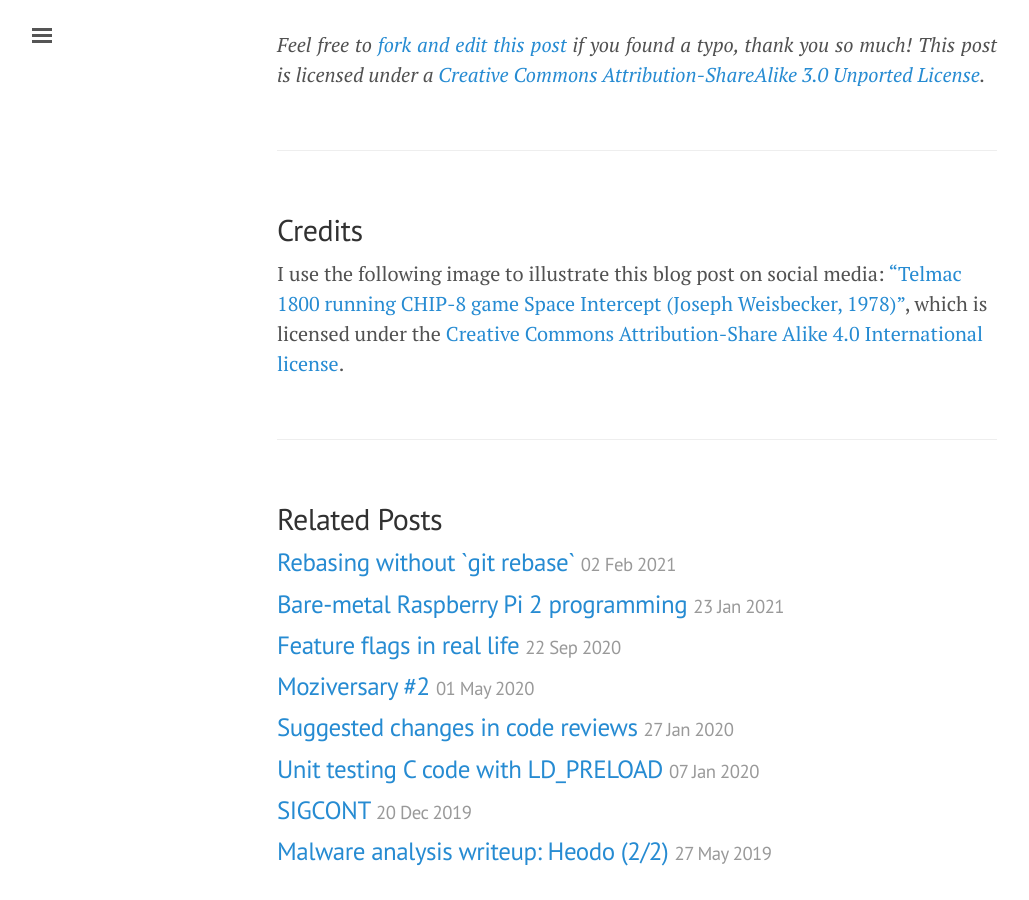
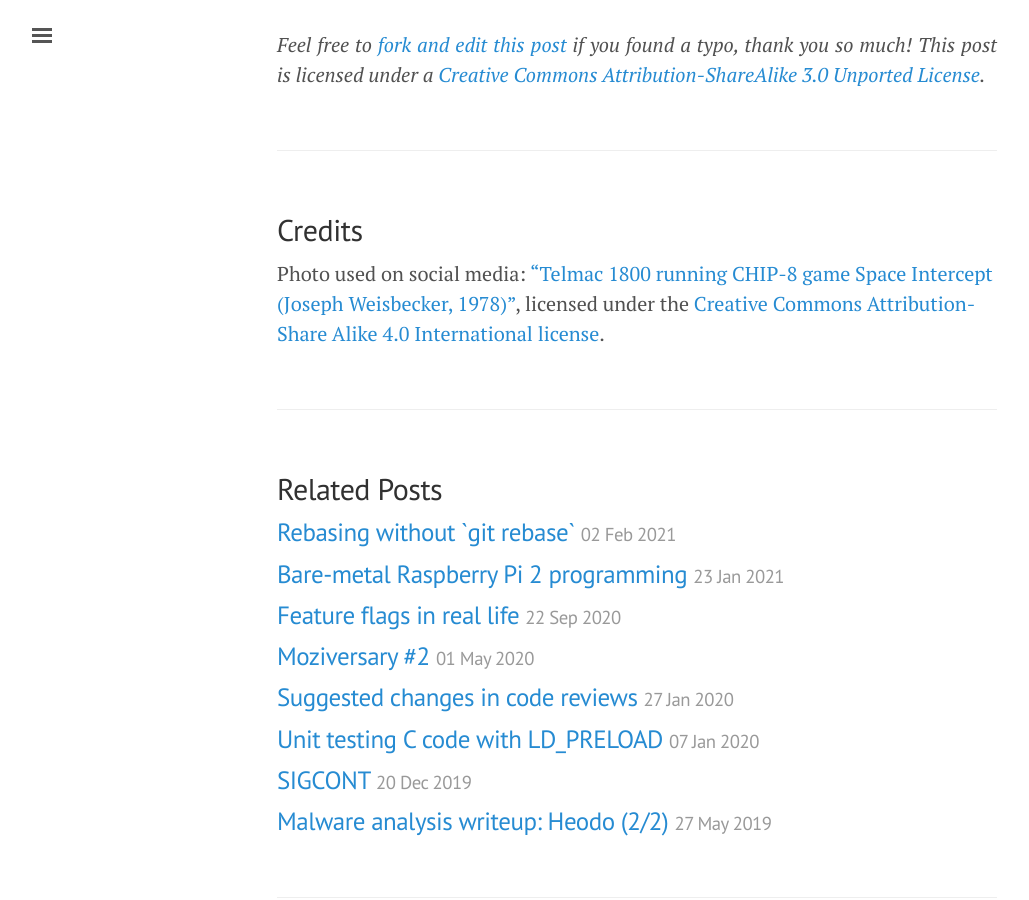
Before and after one commit to willdurand/willdurand.github.io, a Jekyll site: the page built from _posts/2021-01-27-introducing-chipolata-a-chip8-interpreter.md, in a window 1280 px wide and 900 px high, scrolled down 4099 px. Shown: the whole window, without its empty margins (3-1032 px from the left). Built offline with Jekyll 4.4.1, drawn with Linux system fonts in a browser that asks for light colours.

Commit message:
fix credits

```diff
--- a/_posts/2021-01-27-introducing-chipolata-a-chip8-interpreter.md
+++ b/_posts/2021-01-27-introducing-chipolata-a-chip8-interpreter.md
@@ -7,11 +7,10 @@ location: "Clermont-Fd, France"
 image: /images/posts/2021/01/chip8-space-intercept.webp
 tweet_id: 1354403109053861888
 credits: |
-  I use the following image to illustrate this blog post on social media:
-  ["Telmac 1800 running CHIP-8 game Space Intercept (Joseph Weisbecker,
-  1978)"](https://en.wikipedia.org/wiki/CHIP-8#/media/File:Space_intercept.png),
-  which is licensed under the [Creative Commons Attribution-Share Alike 4.0
-  International license](https://creativecommons.org/licenses/by-sa/4.0/).
+  Photo used on social media: ["Telmac 1800 running CHIP-8 game Space Intercept
+  (Joseph Weisbecker, 1978)"](https://en.wikipedia.org/wiki/CHIP-8#/media/File:Space_intercept.png),
+  licensed under the [Creative Commons Attribution-Share Alike 4.0 International
+  license](https://creativecommons.org/licenses/by-sa/4.0/).
 
 ---
 
```
Also changed, not shown: _posts/2021-02-02-rebasing-without-git-rebase.md (+1 -3 lines).
